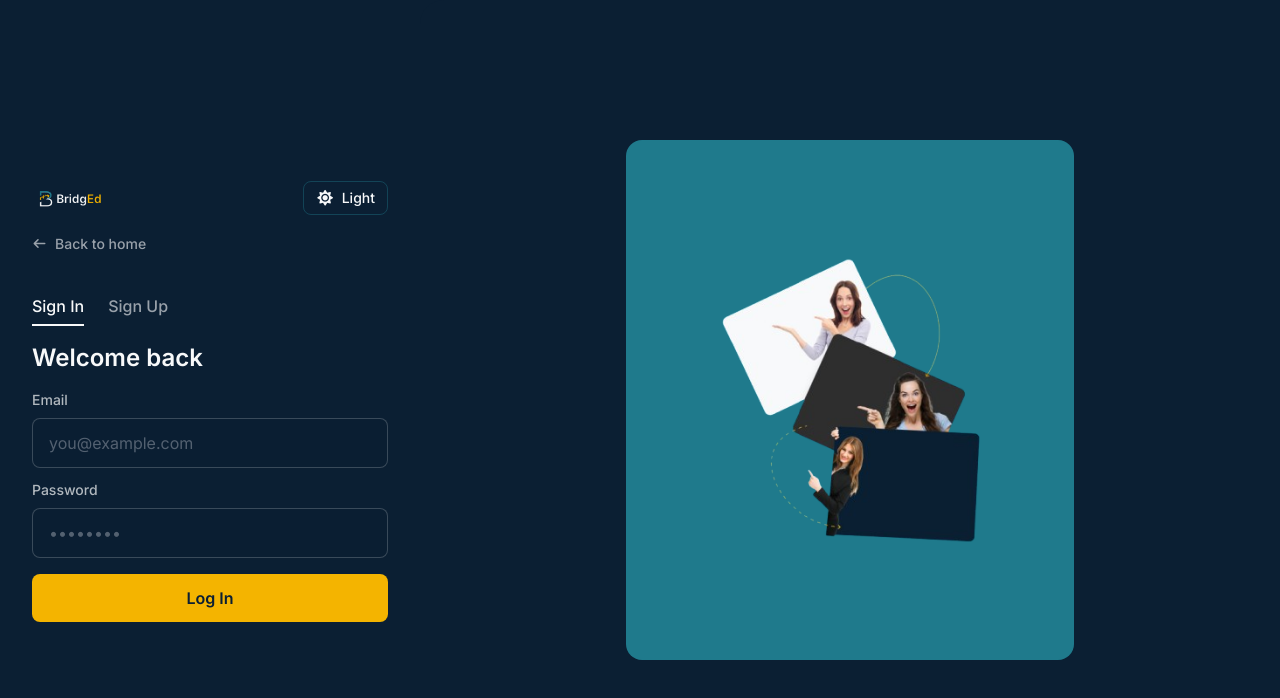
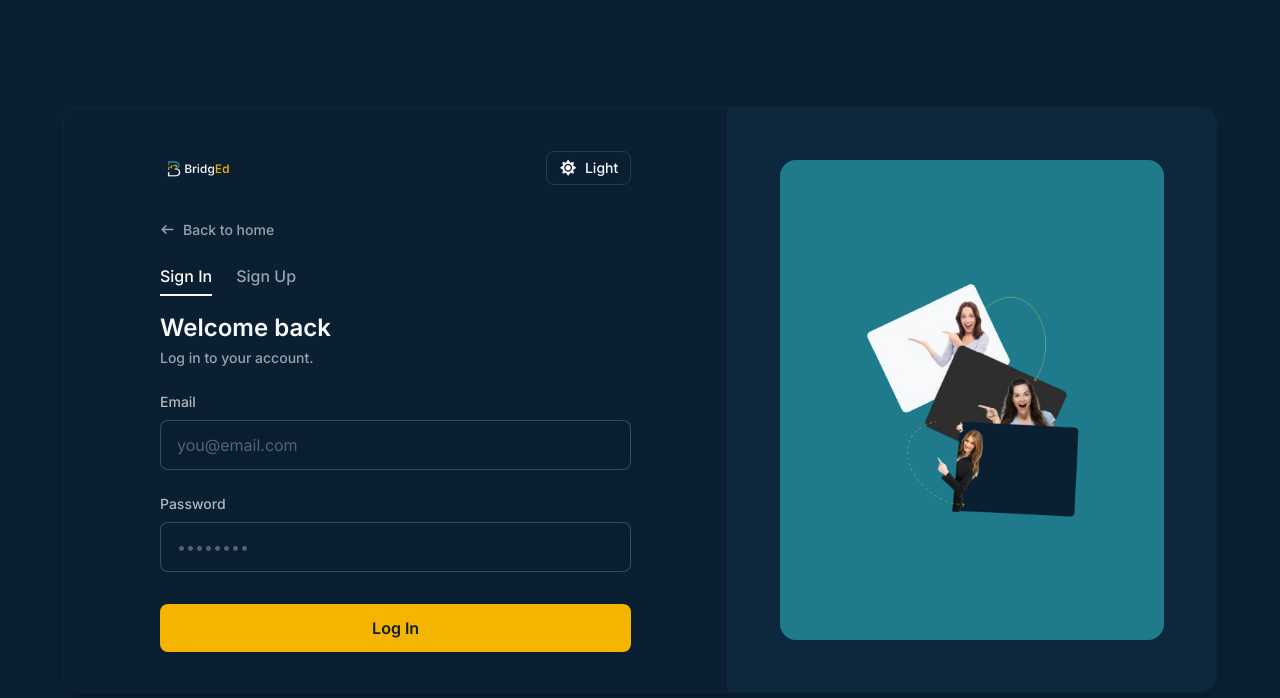
Before and after one commit to Skomaiya/BridgEd, a React (Vite) app in the folder bridged-frontend/: page / in a window 1280 px wide. Both pictures are taken after a click on the button "Sign In / Sign Up". Shown: the top 698 px of the page. Built offline with nearby package versions, Linux system fonts and the light colour scheme; no server answers.

Commit message:
Change auth pages design.

```diff
--- a/bridged-frontend/src/components/Auth.jsx
+++ b/bridged-frontend/src/components/Auth.jsx
@@ -94,11 +94,12 @@ const Auth = ({ onLoginSuccess, onRegisterSuccess, onBack, darkMode, toggleDarkM
   };
 
   return (
-    <div className="flex min-h-screen w-full overflow-hidden">
-      <div
-        className="flex min-w-0 flex-[1.1] flex-col justify-center px-8 py-6 dark:bg-bridged-primary bg-bridged-light md:max-w-[420px]"
-      >
-        <div className="mb-4 flex items-center justify-between">
+    <div className="flex min-h-screen w-full items-center justify-center bg-bridged-light dark:bg-bridged-primary p-4 md:p-6">
+      <div className="flex w-full max-w-6xl overflow-hidden rounded-2xl bg-white dark:bg-bridged-primary/40 shadow-xl ring-1 ring-bridged-primary/5 dark:ring-bridged-teal/10">
+
+        {/* Left Side: Form */}
+        <div className="flex flex-[1.2] flex-col justify-center px-8 py-10 md:px-16 lg:px-24">
+          <div className="mb-8 flex items-center justify-between">
             <img
               src={darkMode ? '/images/logo-dark.png' : '/images/logo-light.png'}
               alt="BridgEd"
@@ -107,25 +108,25 @@ const Auth = ({ onLoginSuccess, onRegisterSuccess, onBack, darkMode, toggleDarkM
             <button
               type="button"
               onClick={toggleDarkMode}
-            className="rounded-lg px-3 py-1.5 text-sm font-medium text-bridged-primary dark:text-bridged-light border border-bridged-teal/40 hover:bg-bridged-teal/10 transition-colors"
+              className="rounded-lg px-3 py-1.5 text-sm font-medium text-bridged-primary dark:text-bridged-light border border-bridged-teal/40 hover:bg-bridged-teal/10 transition-colors flex items-center gap-2"
               aria-label={darkMode ? 'Switch to light mode' : 'Switch to dark mode'}
             >
-            {darkMode ? <><i className="fa-solid fa-sun mr-1" aria-hidden /> Light</> : <><i className="fa-solid fa-moon mr-1" aria-hidden /> Dark</>}
+              {darkMode ? <><i className="fa-solid fa-sun" /> Light</> : <><i className="fa-solid fa-moon" /> Dark</>}
             </button>
           </div>
 
           <button
             onClick={onBack}
-          className="mb-6 flex items-center gap-2 text-sm font-medium text-bridged-primary/60 dark:text-bridged-light/60 hover:text-bridged-teal transition"
+            className="mb-6 flex items-center gap-2 text-sm font-medium text-bridged-primary/60 dark:text-bridged-light/60 hover:text-bridged-teal transition-colors"
           >
             <i className="fa-solid fa-arrow-left text-xs"></i>
             Back to home
           </button>
 
-        <div className="mb-4 mt-2 flex gap-0">
+          <div className="mb-4 flex gap-6">
             <button
               type="button"
-            className={`relative mr-6 border-0 bg-transparent px-0 py-2 text-base font-medium transition-colors ${
+              className={`relative bg-transparent pb-2 text-base font-medium transition-all ${
                 isLogin
                   ? 'text-bridged-primary dark:text-bridged-light'
                   : 'text-bridged-primary/60 dark:text-bridged-light/60 hover:text-bridged-primary dark:hover:text-bridged-light'
@@ -139,7 +140,7 @@ const Auth = ({ onLoginSuccess, onRegisterSuccess, onBack, darkMode, toggleDarkM
             </button>
             <button
               type="button"
-            className={`relative border-0 bg-transparent px-0 py-2 text-base font-medium transition-colors ${
+              className={`relative bg-transparent pb-2 text-base font-medium transition-all ${
                 !isLogin
                   ? 'text-bridged-primary dark:text-bridged-light'
                   : 'text-bridged-primary/60 dark:text-bridged-light/60 hover:text-bridged-primary dark:hover:text-bridged-light'
@@ -153,11 +154,16 @@ const Auth = ({ onLoginSuccess, onRegisterSuccess, onBack, darkMode, toggleDarkM
             </button>
           </div>
 
-        <h2 className="mb-4 text-2xl font-semibold text-bridged-primary dark:text-bridged-light">
+          <div className="mb-6">
+            <h2 className="text-2xl font-semibold text-bridged-primary dark:text-bridged-light mb-1">
               {isLogin ? 'Welcome back' : 'Create Your Account'}
             </h2>
+            <p className="text-sm text-bridged-primary/60 dark:text-bridged-light/60 font-medium">
+              {isLogin ? 'Log in to your account.' : 'Become a BridgEd user.'}
+            </p>
+          </div>
 
-        <form onSubmit={handleSubmit} className="flex flex-col gap-3">
+          <form onSubmit={handleSubmit} className="flex flex-col gap-6">
             {!isLogin && (
               <div className="flex flex-col gap-2">
                 <label htmlFor="name" className="text-sm font-medium text-bridged-primary/70 dark:text-bridged-light/70">Name</label>
@@ -181,7 +187,7 @@ const Auth = ({ onLoginSuccess, onRegisterSuccess, onBack, darkMode, toggleDarkM
                 type="email"
                 value={email}
                 onChange={(e) => setEmail(e.target.value)}
-              placeholder="you@example.com"
+                placeholder="you@email.com"
                 required
                 disabled={loading}
                 autoComplete="email"
@@ -238,7 +244,7 @@ const Auth = ({ onLoginSuccess, onRegisterSuccess, onBack, darkMode, toggleDarkM
                   </div>
                 </div>
                 {role === 'employer' && (
-                <div className="flex flex-col gap-2">
+                  <div className="flex flex-col gap-2 animate-in slide-in-from-top-2 duration-300">
                     <label htmlFor="companyName" className="text-sm font-medium text-bridged-primary/70 dark:text-bridged-light/70">Company Name</label>
                     <input
                       id="companyName"
@@ -261,7 +267,7 @@ const Auth = ({ onLoginSuccess, onRegisterSuccess, onBack, darkMode, toggleDarkM
             <button
               type="submit"
               disabled={loading}
-            className="mt-1 rounded-lg bg-bridged-accent px-6 py-3 text-base font-semibold text-bridged-primary transition hover:opacity-95 hover:shadow-lg disabled:opacity-70 disabled:cursor-not-allowed"
+              className="mt-2 rounded-lg bg-bridged-accent px-6 py-3 text-base font-semibold text-bridged-primary transition hover:opacity-95 hover:shadow-lg disabled:opacity-50 disabled:cursor-not-allowed"
             >
               {loading ? 'Please wait...' : isLogin ? 'Log In' : 'Create Account'}
             </button>
@@ -269,34 +275,32 @@ const Auth = ({ onLoginSuccess, onRegisterSuccess, onBack, darkMode, toggleDarkM
         </div>
 
         <div
-        className={`relative hidden min-w-0 flex-1 overflow-hidden rounded-l-[24px] sm:flex sm:h-screen sm:min-h-screen sm:items-center sm:justify-center sm:p-6 ${
-          darkMode ? 'bg-bridged-primary' : 'bg-bridged-light'
+          className={`relative hidden flex-1 items-center justify-center p-12 lg:flex ${
+            darkMode ? 'bg-bridged-teal/10' : 'bg-bridged-primary/5'
           }`}
         >
+          <div
+            className={`relative flex aspect-[4/5] w-full max-w-sm shrink-0 items-center justify-center rounded-2xl p-6 ${
+              darkMode ? 'bg-bridged-teal' : 'bg-bridged-primary'
+            } transition-all duration-500`}
+          >
             {!showImageFallback ? (
-          <div
-            className={`flex min-h-[65vh] w-[min(94%,36rem)] max-h-[88%] max-w-[min(94%,28rem)] shrink-0 items-center justify-center rounded-2xl p-3 sm:p-5 ${
-              darkMode ? 'bg-bridged-teal' : 'bg-bridged-primary'
-            }`}
-          >
               <img
                 key={`${darkMode ? 'dark' : 'light'}-${panelImageExt}`}
                 src={`${darkMode ? '/images/signup-dark.' : '/images/signup-light.'}${panelImageExt}?theme=${darkMode ? 'dark' : 'light'}`}
                 alt="BridgEd"
-              className="max-h-full max-w-full rounded-xl object-contain object-center"
-              style={{ width: 'auto', height: 'auto' }}
+                className="max-h-full max-w-full rounded-xl object-contain"
                 onError={() => {
                   if (panelImageExt === 'png') setPanelImageExt('jpeg');
                   else setShowImageFallback(true);
                 }}
               />
+            ) : (
+              <div className="flex h-full w-full items-center justify-center text-white/20">
+                <i className="fa-solid fa-user-graduate text-9xl animate-bounce" />
               </div>
-        ) : null}
-        <div
-          className={`absolute inset-0 flex items-center justify-center ${darkMode ? 'bg-bridged-primary' : 'bg-bridged-light'} ${!showImageFallback ? 'hidden' : ''}`}
-          aria-hidden="true"
-        >
-          <div className="h-[55%] w-[75%] max-w-sm rounded-2xl bg-white/10" />
+            )}
+          </div>
         </div>
       </div>
     </div>
```
Lines whose indentation alone changed are shown as unchanged.
